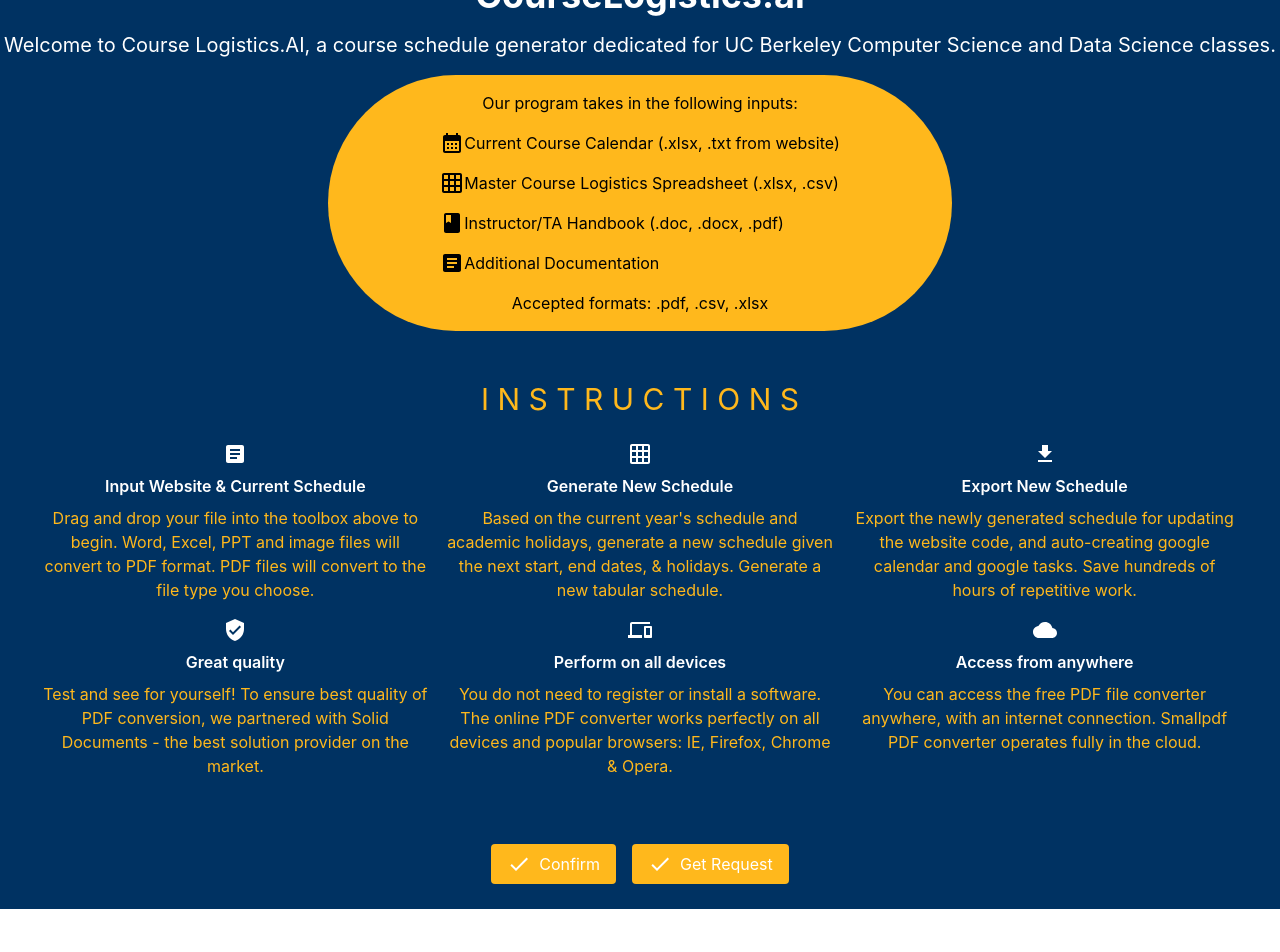
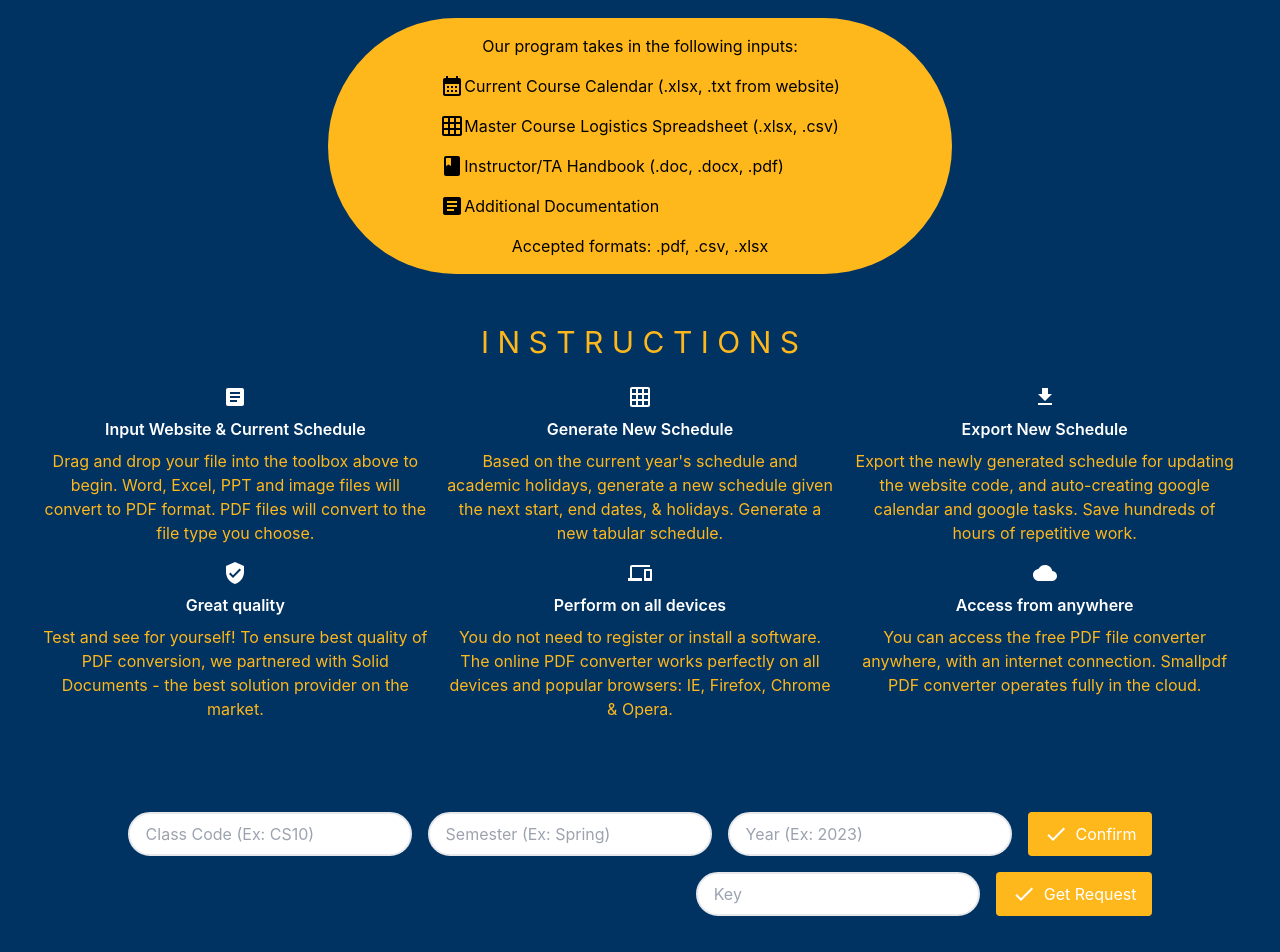
Before and after one commit to Mehul-Gandhi/CourseCraft, a React (Create React App) app in the folder my-app/: page / in a window 1280 px wide. Shown: the top 952 px of the page. Before the commit the page ends 909 px from the top, so only its background shows below. Built offline with nearby package versions, Linux system fonts and the light colour scheme.

Commit message:
404 page

```diff
--- a/my-app/src/App.js
+++ b/my-app/src/App.js
@@ -6,25 +6,25 @@ import Instructions from "./components/Instructions";
 import CompareSchedule from "./components/schedule/CompareSchedule";
 import SharedSchedule from "./components/schedule/SharedSchedule";
 import LandingPage from "./components/LandingPage";
+import NotFound from "./components/NotFound"; // Don't forget to import this too.
+
+function App() {
 
 
-function App() {
     return (
       <Router>
+        {/* Conditionally render NavBar if the current location is not /404 */}
         <NavBar />
         <Routes>
           <Route index element={<LandingPage />} />
           <Route path="/home" element={<Home />} />
           <Route path="/help" element={<Instructions />} />
           <Route path="/schedule" element={<CompareSchedule />} />
-          {/* <Route path="/taskdoc" element={<TaskDoc />} />  */}
           <Route path="/shared" element= {<SharedSchedule />} />
-
+          <Route path="*" element={<NotFound />} /> {/* This route will catch all unmatched routes */}
         </Routes>
       </Router>
     )
-
-
 }
 
 export default App;
--- a/my-app/src/components/LandingPage.js
+++ b/my-app/src/components/LandingPage.js
@@ -1,4 +1,5 @@
 import React, { useState } from 'react';
+import { useNavigate } from 'react-router-dom';
 import UploadButton from './UploadButton';
 import Banner from './Banner';
 import LoginButton from './login/LoginButton';
@@ -8,6 +9,7 @@ import CourseWebsiteInput from './CourseWebsiteInput';
 import Button from './buttons/Button';
 import FileUpload from './FileUpload';
 import Instructions from "./Instructions"
+
 
 import CheckIcon from '@mui/icons-material/Check';
 
@@ -20,6 +22,19 @@ export default function LandingPage() {
   const [isConfirmed, setIsConfirmed] = useState(false);
   const [userProfile, setUserProfile] = useState(null);
   const [uploadData, setUploadData] = useState([]);
+  const [department, setDepartment] = useState('');
+  const [semester, setSemester] = useState('');
+  const [year, setYear] = useState('');
+  const [key, setKey] = useState('');
+  const navigate = useNavigate();
+
+  const handleConfirmClick = () => {
+    navigate('/new-location-1', { state: { department, semester, year } });
+  };
+
+  const handleGetRequestClick = () => {
+    navigate('/new-location-2', { state: { key } });
+  };
 
   const text = "Welcome to Course Logistics.AI, a course schedule\
    generator dedicated for UC Berkeley Computer Science and Data \
@@ -100,11 +115,56 @@ export default function LandingPage() {
         <Instructions />
 
 
-      <div className="flex justify-center items-center space-x-4" style={{margin: "25px"}}>
-        <Button onClick={handleClick} icon={<CheckIcon />} text={"Confirm"}/>
-        <Button onClick={getRequest} icon={<CheckIcon />} text={"Get Request"}/>
+    <div className="flex flex-col items-end" style={{margin: "50px"}}>
+      <div className="flex space-x-4 mb-4">
+        <input
+          type="text"
+          placeholder="Class Code (Ex: CS10)"
+          value={department}
+          className="flex-1 rounded-full border-2 border-gray-200 focus:border-blue-500 focus:outline-none px-4 py-2"
+          onChange={(e) => setDepartment(e.target.value)}
+        />
+        <input
+          type="text"
+          placeholder="Semester (Ex: Spring)"
+          value={semester}
+          className="flex-1 rounded-full border-2 border-gray-200 focus:border-blue-500 focus:outline-none px-4 py-2"
+          onChange={(e) => setSemester(e.target.value)}
+        />
 
+        <input
+          type="text"
+          placeholder="Year (Ex: 2023)"
+          value={year}
+          className="flex-1 rounded-full border-2 border-gray-200 focus:border-blue-500 focus:outline-none px-4 py-2"
+          onChange={(e) => setYear(e.target.value)}
+        />
+
+        <Button
+        onClick={handleConfirmClick}
+        icon={<CheckIcon />}
+         text={"Confirm"}
+         disabled={!department || !semester || !year}
+         />
+      </div>
+
+      <div className="flex space-x-4">
+        <input
+          type="text"
+          placeholder="Key"
+          value={key}
+          className="flex-1  flex-grow rounded-full  border-2 border-gray-200 focus:border-blue-500 focus:outline-none px-4 py-2"
+          onChange={(e) => setKey(e.target.value)}
+        />
+        <Button
+        onClick={handleGetRequestClick}
+         icon={<CheckIcon />}
+         text={"Get Request"}
+         disabled={!key}
+         />
       </div>
     </div>
-  );
-}
+
+</div>
+  )
+      };
--- /dev/null
+++ b/my-app/src/components/NotFound.js
@@ -0,0 +1,18 @@
+// NotFound.js
+import React from 'react';
+import notFoundImage from './../assets/image.png';
+
+const NotFound = () => {
+    return (
+        <div className="App flex items-center justify-center bg-gray-100">
+            <div className="text-center">
+                <h1 className="text-6xl font-bold text-red-500 mb-4">404</h1>
+                <h2 className="text-2xl font-semibold mb-2">Page Not Found</h2>
+                <img src={notFoundImage} alt="Not Found" className="mb-4 w-1/2 mx-auto rounded-md shadow-md"/>
+                <p className="text-gray-700">The page you are looking for doesn't exist.</p>
+            </div>
+        </div>
+    );
+}
+
+export default NotFound;
```
Also changed, not shown: my-app/src/assets/image.png (added), 1 other file (tests, documents, lock files or other folders).
